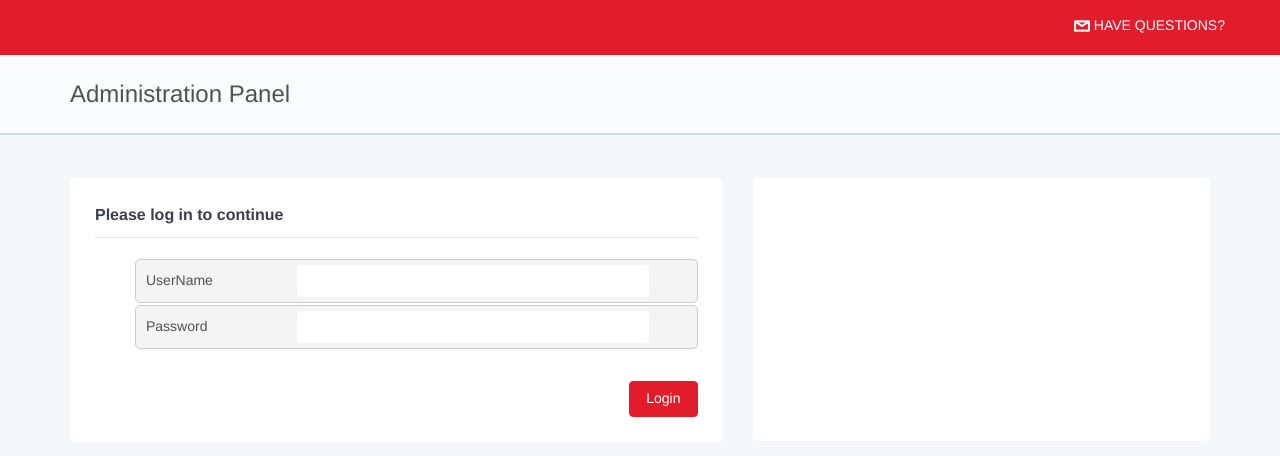
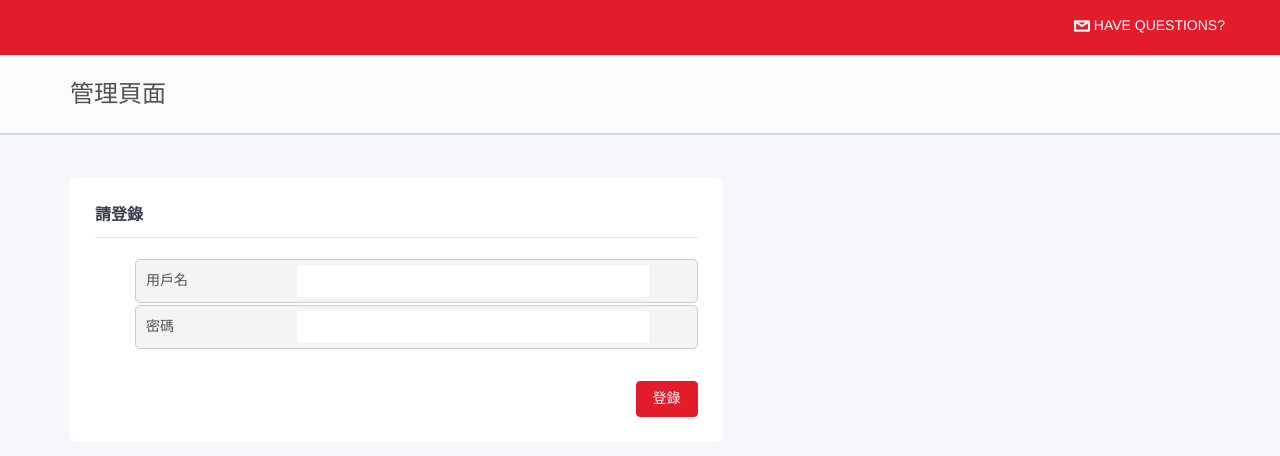
Before and after one commit to chenyinl/yadianji, a PHP site: the page made by products/admin/login.php in a window 1280 px wide. Shown: the top 456 px of the page. Run offline with PHP 8.4, Linux system fonts and the light colour scheme; data that the repository does not hold is empty.

Commit message:
Add translation

```diff
--- a/products/admin/login_action.php
+++ b/products/admin/login_action.php
@@ -33,6 +33,7 @@ else
 
 		setcookie("AuthUser",$strCookie, (time()+LOGIN_EXPIRE_AFTER));
         setcookie("AuthUser",$strCookie, (time()+LOGIN_EXPIRE_AFTER), '/products');
+        setcookie("AuthUser",$strCookie, (time()+LOGIN_EXPIRE_AFTER), '/');
 
 		die("<script>document.location.href='".SUCCESS_PAGE."';</script>");
 	}
--- a/products/admin/pages/login.php
+++ b/products/admin/pages/login.php
@@ -1,11 +1,4 @@
 <?php
-// ATN Product Lister
-// http://www.atnsolutions.com/product-lister
-// Copyright (c) All Rights Reserved ATN Solutions
-// Find out more about our products and services on:
-// http://www.atnsolutions.com
-// Released under the MIT license
-?><?php
 if(!defined('IN_LOGIN_SCRIPT')) die("");
 
 ?>
@@ -56,61 +49,6 @@ if(!defined('IN_LOGIN_SCRIPT')) die("");
 		</div>
 
 		<div class="col-md-5">
-		<!--news slider-->
-		<br/>
-
-			<div class="slideshow-wrap">
-
-				<div id="slideshow">
-
-				<?php
-					$xml = $this->load_login_slides();
-
-					foreach($xml->slide as $slide)
-					{
-						?>
-						<div>
-							<?php echo $slide->content;?>
-						</div>
-						<?php
-					}
-					foreach($xml->slide as $slide)
-					{
-						?>
-						<div>
-							<?php echo $slide->content;?>
-						</div>
-						<?php
-					}
-				?>
-				   <div>
-
-				   </div>
-
-				   <div class="clearfix"></div>
-				</div>
-			</div>
-
-			<script>
-
-		$(document).ready(function() {
-
-					$("#slideshow > div:gt(0)").hide();
-
-					setInterval(function() {
-					  $('#slideshow > div:first')
-						.fadeOut(1000)
-						.next()
-						.fadeIn(1000)
-						.end()
-						.appendTo('#slideshow');
-					},  10000);
-
-				});
-			</script>
-
-
-		<!--end news slider-->
 		</div>
 	</div>
 	<br/>
--- a/products/include/texts_tw.php
+++ b/products/include/texts_tw.php
@@ -1,16 +1,16 @@
 id = "貨號"
 no_results = "No products were found."
 advertisements = "Advertisements"
-refine_results = "Refine Results"
-keyword = "Keyword"
+refine_results = "進階搜索"
+keyword = "搜索"
 price_range = "Price Range"
-only_with_picture = "Only products with picture"
+only_with_picture = "只顯示有圖片的"
 yes_word = "Yes"
 no_word = "No"
-submit = "Submit"
-our_ads = "現貨"
+submit = "送出"
+our_ads = "貨品列表"
 search_results = "Search Results"
-results_format = "Results Format"
+results_format = "切換顯示"
 cost = "成本"
 price = "賣價"
 details = "詳細"
@@ -27,35 +27,35 @@ your_details = "Your Details"
 name= "Name"
 please_enter_code = "Please enter the code"
 send = "Send"
-home_link = "Home"
+home_link = "貨品列表"
 contact_link = "Contact"
 message_sent_success = "Your message has been sent successfully"
-admin_panel = "Administration Panel"
-login_to_continue = "Please log in to continue"
-username = "UserName"
-password = "Password"
-login = "Login"
+admin_panel = "管理頁面"
+login_to_continue = "請登錄"
+username = "用戶名"
+password = "密碼"
+login = "登錄"
 config_options = "Configuration Options"
 save = "Save"
 new_password = "New Password"
 modify_admin_user_pass="Modify the Admin Username & Password"
-manage_listings = "Manage your products"
-add_new_listing = "Add a New Product"
-your_current_listings = "Your Current Products"
-edit = "Edit"
-images = "Images"
+manage_listings = "管理貨品"
+add_new_listing = "添加新貨品"
+your_current_listings = "當前貨品"
+edit = "修改"
+images = "圖像"
 title = "貨物名稱"
 description = "商品說明"
-delete = "Delete"
-modify_images = "Modify the listing images"
-new_added_success = "The new listing has been added successfully!"
-add_another = "Add another one"
+delete = "删除"
+modify_images = "添加或刪除圖像"
+new_added_success = "新產品已成功添加!"
+add_another = "再加一個"
 or_message = "or"
 listing_details = "詳細"
 please_select = "Please Select"
 edit_listing = "產品資料"
 modify = "修改"
-upload_more_images = "Upload more images"
+upload_more_images = "上傳更多圖片"
 website_settings = "Website Settings"
 use_seo_urls = "Use SEO urls"
 currency = "Currency"
@@ -68,9 +68,9 @@ confirm_new_password = "Confirm New Password"
 passwords_mismatch = "The 2 new passwords mismatch!"
 old_password_wrong = "The old password you entered is wrong!"
 password_changed_success = "The password has been changed successfully!";
-open_main_site = "OPEN THE MAIN SITE"
-settings = "SETTINGS"
-logout = "LOGOUT"
+open_main_site = "到產品頁面"
+settings = "設定"
+logout = "登出"
 help_docs = "HELP & DOCS"
 have_questions = "HAVE QUESTIONS?"
-modifications_saved = "The new values have been saved successfully!"
+modifications_saved = "編輯成功!"
--- a/products/include/top_right_menu.php
+++ b/products/include/top_right_menu.php
@@ -7,6 +7,6 @@
 ?><a href="index.php" class="top-right-link">
 <?php echo $this->texts["home_link"];?>
 </a>
-<a href="<?php if($this->settings["website"]["seo_urls"]==1) echo "page-contact.html";else echo "index.php?page=contact";?>" class="top-right-link">
+<!--<a href="<?php if($this->settings["website"]["seo_urls"]==1) echo "page-contact.html";else echo "index.php?page=contact";?>" class="top-right-link">
 <?php echo $this->texts["contact_link"];?>
-</a>
+</a> -->
--- a/products/index.php
+++ b/products/index.php
@@ -1,10 +1,4 @@
 <?php
-// ATN Product Lister, http://www.atnsolutions.com/product-lister
-// A software product of ATN Solutions, All Rights Reserved
-// Find out more about our products and services on:
-// http://www.atnsolutions.com
-// Released under the MIT license
-?><?php
 include("check_user.php");
 define("IN_SCRIPT","1");
 error_reporting(0);
--- a/products/template.htm
+++ b/products/template.htm
@@ -30,7 +30,7 @@
 				<span class="icon-bar"></span>
 			  </button>
 			  <a class="navbar-brand" href="index.php">
-				ATN Product Lister
+				雅典集
 
 			  </a>
 			</div>
```
